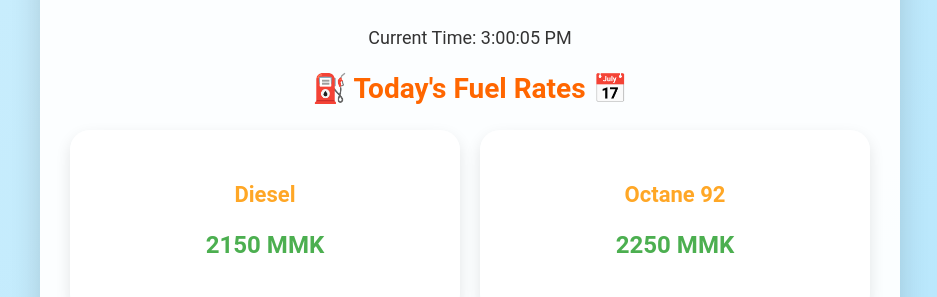
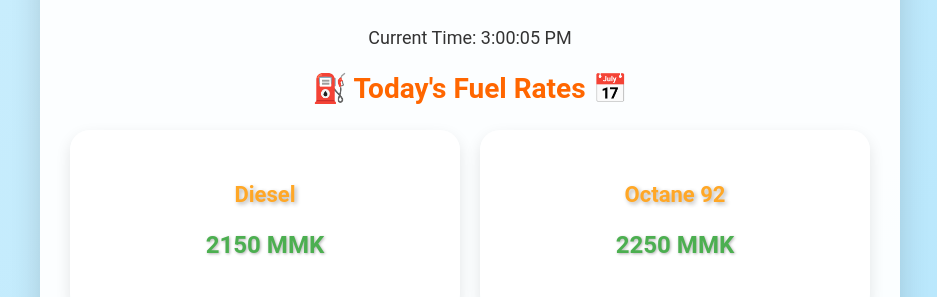
Before and after one commit to audiobar/fuel-station, a plain HTML site: page index.html in a window 1280 px wide. Shown: the part 497-794 px from the top of the page, without its empty margins (170-1107 px from the left). Drawn offline with Linux system fonts and the light colour scheme.

Commit message:
Update style.css

```diff
--- a/style.css
+++ b/style.css
@@ -80,12 +80,14 @@ main h2 {
   font-size: 22px;
   color: #ffa726; /* Light orange for product names */
   margin-bottom: 12px;
+  text-shadow: 2px 2px 4px rgba(0, 0, 0, 0.3); /* Added shadow for 3D effect */
 }
 
 .rate p {
   font-size: 24px;
   font-weight: bold;
   color: #4caf50; /* Green for prices */
+  text-shadow: 1px 1px 3px rgba(0, 0, 0, 0.3); /* Slight shadow for prices */
 }
 
 /* Footer */
```
